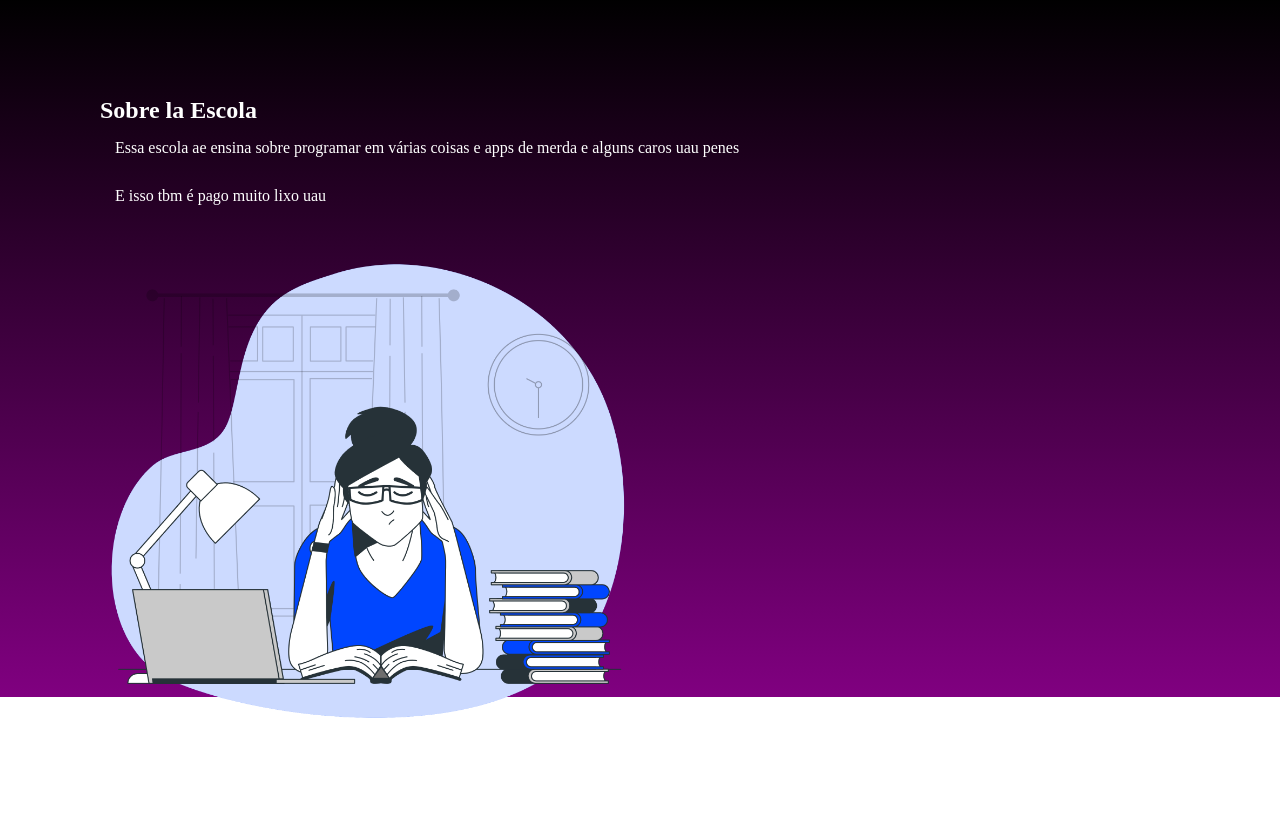
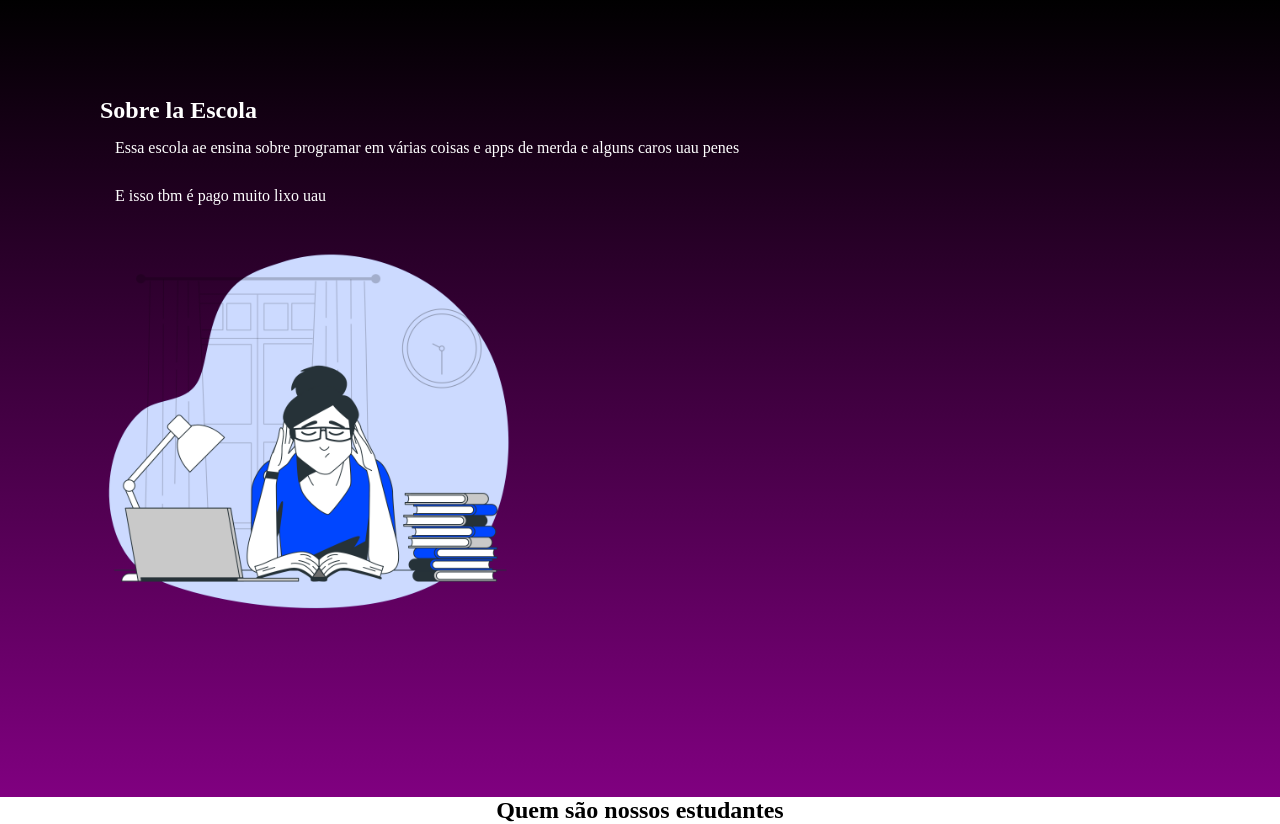
Before and after one commit to christyanandrews/ChristyanA2EJBS, a plain HTML site: page index2.html in a window 1280 px wide. Shown: the part 166-990 px from the top of the page. Before the commit the page ends 930 px from the top, so only its background shows below. Drawn offline with Linux system fonts and the light colour scheme.

Commit message:
Add files via upload

```diff
--- a/index2.html
+++ b/index2.html
@@ -29,5 +29,16 @@
 <img src="Student stress-bro.png" alt="" class="PINTO">
 </div>
     </section>
+    <section class="Estudantes">
+        <div class="Alunos">
+            <h2> Quem são nossos estudantes
+        </h2>
+
+
+
+
+        </div>
+
+        </section>
 </body>
 </html>
--- a/style2.css
+++ b/style2.css
@@ -21,7 +21,7 @@
 
 .sas{
    background-image: linear-gradient(black, purple);
-   height: 500px;
+   height: 600px;
    padding: 100px;
    color: white;
 
@@ -35,7 +35,11 @@
     padding: 15px;
 }
 .PINTO{
-    width: 50%;
+    width: 39%;
 
 
 }
+.Estudantes{
+    display: flex;
+    justify-content: space-around;
+    align-items: center;
```
